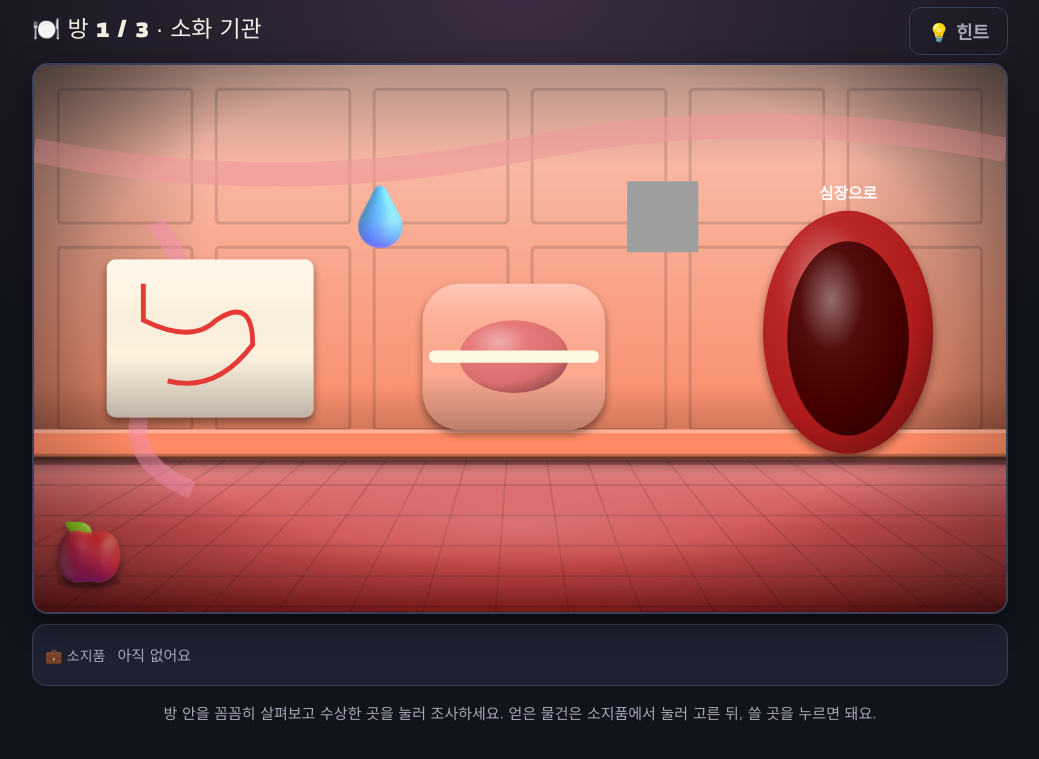
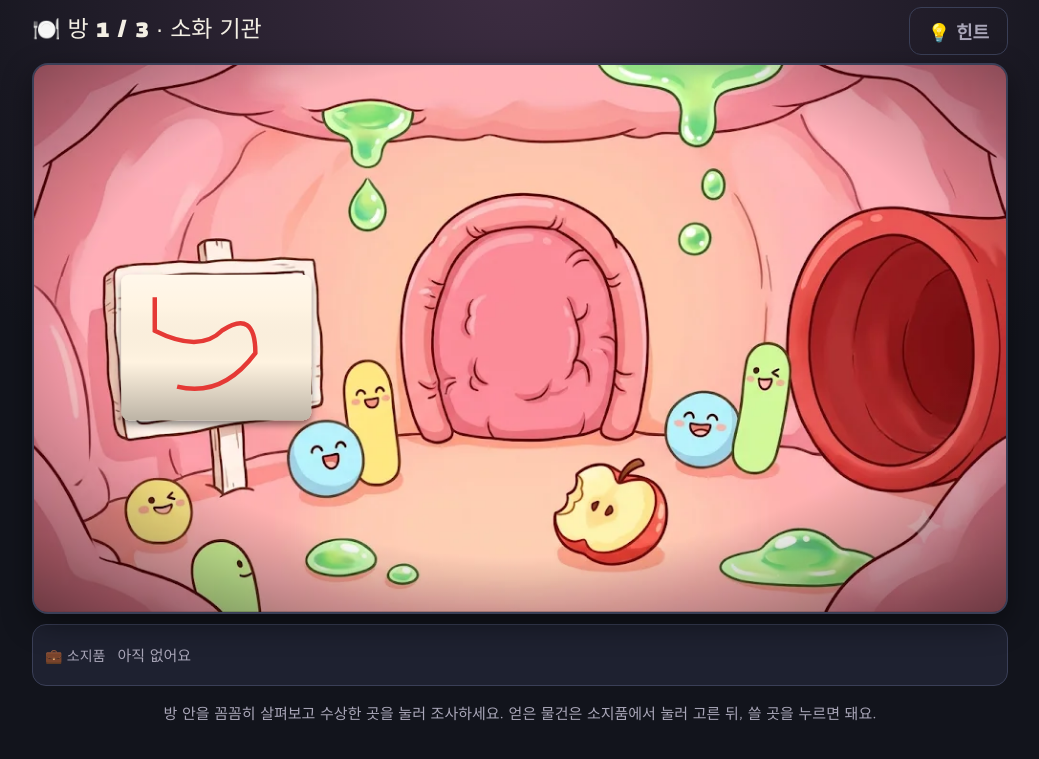
Before and after one commit to mummummi/game6grade, a plain HTML site: page g6-body.html in a window 1280 px wide. Both pictures are taken after a click on the button "탈출 시작 ▶". Shown: the part 51-810 px from the top of the page, without its empty margins (120-1159 px from the left). Drawn offline with Linux system fonts and the light colour scheme; grey boxes are pictures that could not be loaded.

Commit message:
6학년 인체 탐험대 방탈출 배경을 AI 일러스트로 교체
Co-Authored-By: Claude Opus 5.5 <noreply@anthropic.com>
Claude-Session: https://claude.ai/code/session_01ScfXXMpeK4xSozEf9WkLBv

```diff
--- a/g6-body.html
+++ b/g6-body.html
@@ -29,7 +29,7 @@ button{font-family:inherit;font-size:18px;border:0;border-radius:12px;padding:10
 .roombar{display:flex;justify-content:space-between;align-items:center;margin:6px 0 8px;gap:8px;flex-wrap:wrap}
 .scene{position:relative;width:100%;border-radius:16px;overflow:hidden;border:2px solid var(--line);box-shadow:0 10px 30px rgba(0,0,0,.45);background:#000}
 .scene svg{display:block;width:100%;height:auto}
-.hot{cursor:pointer;transition:filter .15s}
+.hot .ah{fill:#fff;fill-opacity:0;stroke:#fff;stroke-opacity:0;stroke-width:5;transition:fill-opacity .15s,stroke-opacity .15s}.hot:hover .ah{fill-opacity:.14;stroke-opacity:.95}.hot.selhint .ah{stroke:#ffd54f;stroke-opacity:1;fill-opacity:.12}.hot.done .ah{fill-opacity:0}.hot{cursor:pointer;transition:filter .15s}
 .hot:hover{filter:drop-shadow(0 0 12px color-mix(in srgb,var(--gold) 90%,transparent)) brightness(1.08)}
 .hot.done{filter:saturate(.75)}
 .hot.selhint{animation:hl 1.2s ease-in-out infinite}
@@ -363,6 +363,19 @@ const sw=S*1.1;return EM(x,y-S*0.12,e,S*0.68,'filter="url(#sh)"')+R(x-sw/2,y+S*0
 /* 🧸 분위기 소품 (문제와 상관없는 기물 · 눌러 보면 설명만 나와요) */
 const DECOR=[[["a", "🦠", "유산균 친구들", 1035, 250, 150, "장 속에서 소화를 돕는 착한 균들이 손을 흔들어요."], ["f", "🍎", "사과 조각", 90, 800, 125, "아직 소화되는 중인 사과 조각이에요."], ["a", "💧", "소화액 방울", 570, 250, 150, "음식을 잘게 부수는 액체예요. 닿지 않게 조심!"]], [["a", "🔴", "적혈구", 90, 250, 150, "산소를 나르는 동그란 적혈구가 지나가요."], ["f", "⚪", "백혈구 경비대", 90, 735, 125, "세균을 막는 백혈구가 순찰 중이에요."], ["a", "🌬️", "공기 방울", 1050, 250, 150, "폐로 들어온 공기가 몽글몽글해요."]], [["a", "💭", "기억 구슬", 660, 250, 150, "어제 먹은 급식이 떠오르는 기억 구슬이에요."], ["f", "🎵", "노래 기억", 690, 735, 125, "좋아하는 노래가 흥얼흥얼 들려요."], ["a", "✨", "반짝 신경 불빛", 1500, 250, 150, "신호가 지나갈 때마다 반짝여요."]]];
 DECOR.forEach((list,ri)=>{const r=THEME.rooms[ri];if(!r)return;list.forEach((d,k)=>r.objects.push({id:'deco'+k,deco:1,title:d[1]+' '+d[2],art:DART(d),html:'<div class="box">'+d[6]+'</div>'}))});
+/* 🖼️ AI 배경 그림 */
+const ARTMAP={"rooms": [{"path": [130, 320, 340, 290, {"fit": 1, "pad": 0.92}], "muscle": [600, 210, 400, 410], "door": [1240, 230, 360, 470], "deco0": [420, 480, 180, 220], "deco1": [860, 650, 180, 170], "deco2": [1130, 760, 250, 100]}, {"heart": [590, 170, 430, 480], "lung": [110, 230, 390, 410], "door": [1230, 220, 370, 480], "deco0": [160, 680, 120, 100], "deco1": [870, 620, 390, 190], "deco2": [1040, 90, 120, 100]}, {"signal": [130, 320, 340, 290, {"fit": 1, "pad": 0.95}], "exit": [1130, 360, 430, 340], "deco0": [880, 670, 220, 150], "deco1": [570, 160, 120, 80], "deco2": [1300, 60, 280, 300]}], "id": "g6-body"};
+const AMbox=a=>{const ns='http://www.w3.org/2000/svg';const sv=document.createElementNS(ns,'svg');sv.setAttribute('width','1600');sv.setAttribute('height','900');sv.style.cssText='position:absolute;left:-9999px;top:0';sv.innerHTML=DEFS+a;document.body.appendChild(sv);let b={x:0,y:0,width:1,height:1};try{const g=document.createElementNS(ns,'g');while(sv.childNodes.length>1)g.appendChild(sv.childNodes[1]);sv.appendChild(g);const r=g.getBBox();b={x:r.x,y:r.y,width:r.width||1,height:r.height||1}}catch(e){}sv.remove();return b};
+ARTMAP.rooms.forEach((hot,ri)=>{const r=THEME.rooms[ri];if(!r||!hot)return;const src='art/'+ARTMAP.id+'_'+(ri+1)+'.webp';
+ r.bg=()=>`<image href="${src}" x="0" y="0" width="1600" height="900" preserveAspectRatio="xMidYMid slice"/>`;
+ r.objects=r.objects.filter(o=>!(o.deco&&!hot[o.id]));
+ r.objects.forEach(o=>{const h=hot[o.id];if(!h)return;const [x,y,w,hh,opt]=h;const old=o.art;
+  o.art=()=>{let s='';if(opt&&opt.keep){const [tx,ty,sc]=opt.keep;s=`<g transform="translate(${tx} ${ty}) scale(${sc})">${val(old)}</g>`}
+   if(opt&&opt.clip){const [ox,oy,orr,nx,ny,nr]=opt.clip;const sc=nr/orr;const cid='cl_'+o.id;s+=`<clipPath id="${cid}"><circle cx="${ox}" cy="${oy}" r="${orr}"/></clipPath><g transform="translate(${nx-ox*sc} ${ny-oy*sc}) scale(${sc})"><g clip-path="url(#${cid})">${val(old)}</g></g>`}
+   if(opt&&opt.lab){const arr=eval(opt.lab.expr);s+=arr.map((t,i)=>{const [lx,ly]=opt.lab.pos?opt.lab.pos[i]:[x+w*(i+.5)/arr.length,opt.lab.y];return `<rect x="${lx-48}" y="${ly-30}" width="96" height="56" rx="14" fill="#3e2723" stroke="#ffe082" stroke-width="4" opacity=".92"/><text x="${lx}" y="${ly+10}" text-anchor="middle" font-size="32" font-weight="bold" fill="#ffe082">${t}</text>`}).join('')}
+   if(opt&&opt.svg){s+=eval(opt.svg)}
+   if(opt&&opt.fit){const a=val(old);const b=AMbox(a);const p=opt.pad??0.9;const sc=Math.min(w/b.width,hh/b.height)*p;const tx=x+w/2-(b.x+b.width/2)*sc,ty=y+hh/2-(b.y+b.height/2)*sc;s=`<g transform="translate(${tx} ${ty}) scale(${sc})" opacity="${opt.op??1}">${a}</g>`}
+   return s+`<rect class="ah" x="${x}" y="${y}" width="${w}" height="${hh}" rx="22"/>`}})});
 THEME.rooms.forEach((r,ri)=>r.objects.forEach(o=>{if(!o._rid){o.id='r'+ri+'_'+o.id;o._rid=1}}));/* 방마다 물건 id를 따로 → 다른 방의 같은 이름 문/물건이 '이미 푼 것'으로 처리되는 문제 방지 */
 try{const U=S.used||{};if(Object.keys(U).some(k=>!/^[pu]_r\d+_/.test(k))){THEME.rooms.forEach((r,ri)=>r.objects.forEach(o=>{const base=o.id.replace(/^r\d+_/,'');['p_','u_'].forEach(pf=>{if(U[pf+base]&&(ri<S.room||(base!=='door'&&ri<=S.room)))U[pf+o.id]=1})}));Object.keys(U).forEach(k=>{if(!/^[pu]_r\d+_/.test(k))delete U[k]});S.used=U;save()}}catch(e){}/* 예전 저장 기록 옮기기 */
 TH=THEME;if(GRADE<=2)document.body.classList.add('kids');S.max=S.max||0;render();
```
Also changed, not shown: art/g6-body_1.webp (added), art/g6-body_2.webp (added), art/g6-body_3.webp (added).
